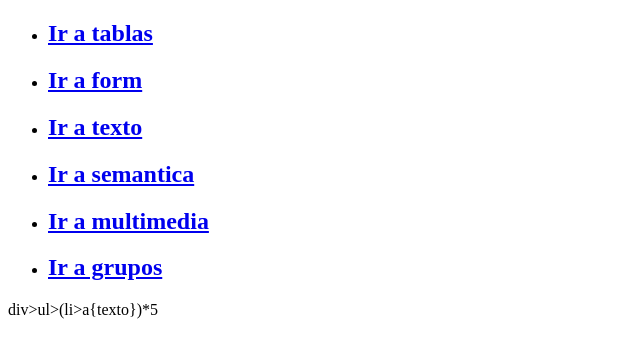
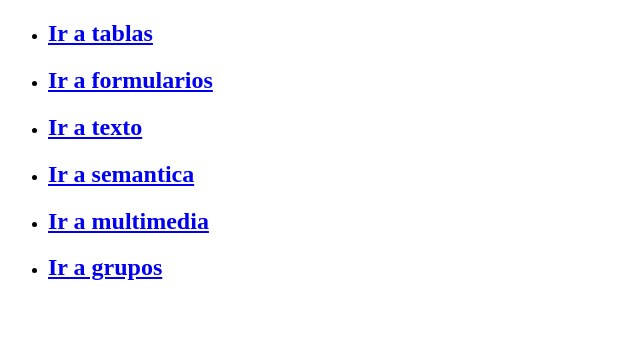
Before and after one commit to AdrianCamiloTrigos/clase_viernes_Adrian, a plain HTML site: page index.html in a window 1280 px wide. Shown: the whole page, without its empty margins (0-640 px from the left). Drawn offline with Linux system fonts and the light colour scheme.

Commit message:
Update index

```diff
--- a/index.html
+++ b/index.html
@@ -1,5 +1,5 @@
 <!DOCTYPE html>
-<html lang="en">
+<html lang="es">
 <head>
     <meta charset="UTF-8">
     <meta name="viewport" content="width=device-width, initial-scale=1.0">
@@ -9,7 +9,7 @@
     <div>
         <ul>
             <li><a href="html/tablas.html"><h2>Ir a tablas</h2></a></li>
-            <li><a href="html/form.html"><h2>Ir a form</h2></a></li>
+            <li><a href="html/form.html"><h2>Ir a formularios</h2></a></li>
             <li><a href="html/text.html"><h2>Ir a texto</h2></a></li>
             <li><a href="html/semantic.html"><h2>Ir a semantica</h2></a></li>
             <li><a href="html/multimedia.html"><h2>Ir a multimedia</h2></a></li>
@@ -18,6 +18,5 @@
         </ul>
     </div>
 
-    div>ul>(li>a{texto})*5
 </body>
 </html>
```
